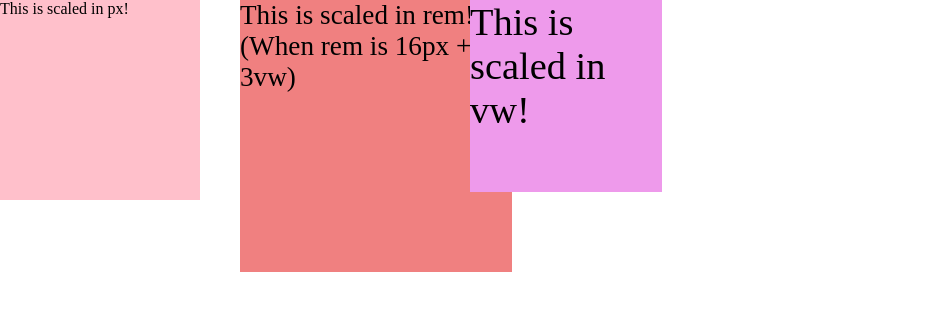
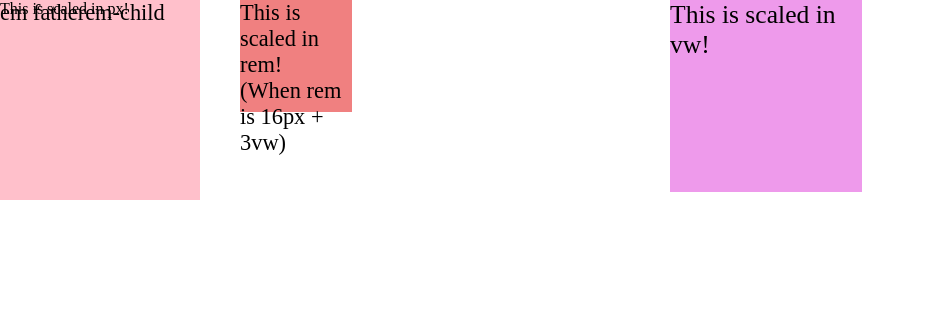
Before and after one commit to madortill/rem-demo, a plain HTML site: page index.html in a window 1280 px wide. Shown: the whole page, without its empty margins (0-925 px from the left). Drawn offline with Linux system fonts and the light colour scheme.

Commit message:
updated demo

```diff
--- a/index.html
+++ b/index.html
@@ -10,5 +10,11 @@
         <div class="px">This is scaled in px!</div>
         <div class="rem">This is scaled in rem! <br> (When rem is 16px + 3vw)</div>
         <div class="vw">This is scaled in vw!</div>
+
+    <div class="em-father"> em father
+        <div class="em-child">
+             em-child
+        </div>
+    </div>
     </body>
 </html>
--- a/style.css
+++ b/style.css
@@ -1,5 +1,5 @@
 html {
-    font-size: calc(16px + 3vw);
+    font-size: calc(16px + 0.5vw);
     height: 100%;
 }
 
@@ -25,7 +25,7 @@ div {
     width: 5rem;
     height: 5rem;
     background-color: lightcoral;
-    font-size: 0.5rem;
+    font-size: 1rem;
     left: 240px;
 }
 
@@ -33,6 +33,26 @@ div {
     width: 15vw;
     height: 15vw;
     background-color: rgb(238, 154, 235);
-    font-size: 3vw;
-    left: 470px;
+    font-size: 2vw;
+    left: 670px;
 }
+
+.em {
+    background-color: lightsalmon;
+    width: 5rem;
+    height: 5rem;
+    font-size: 1.5rem;
+}
+
+/* .em-father {
+    width: 300px;
+    height: 300px;
+    background-color: orange;
+}
+
+.em-child {
+    width: 200px;
+    height: 200px;
+    background-color: yellow;
+    font-size: 2em;
+} */
```
